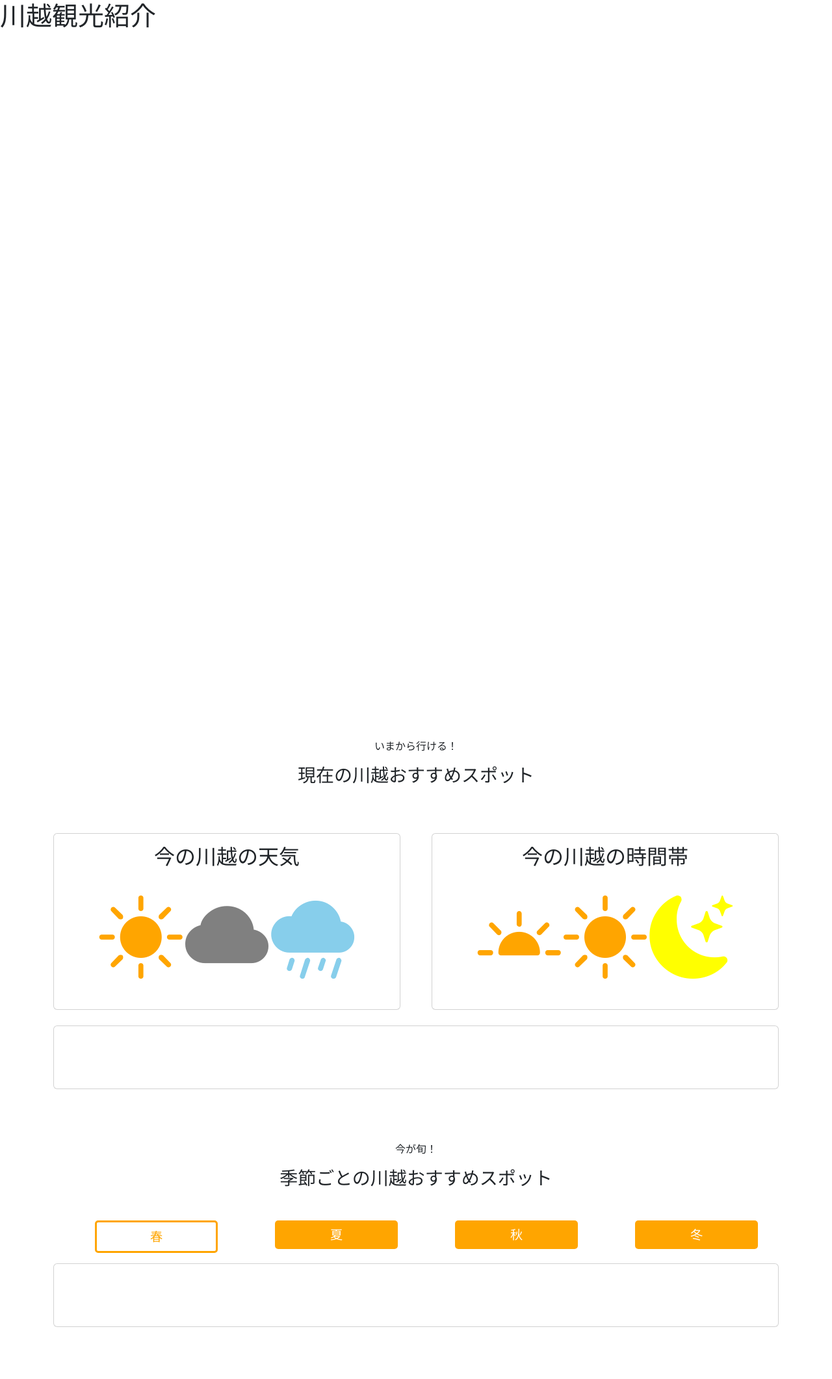
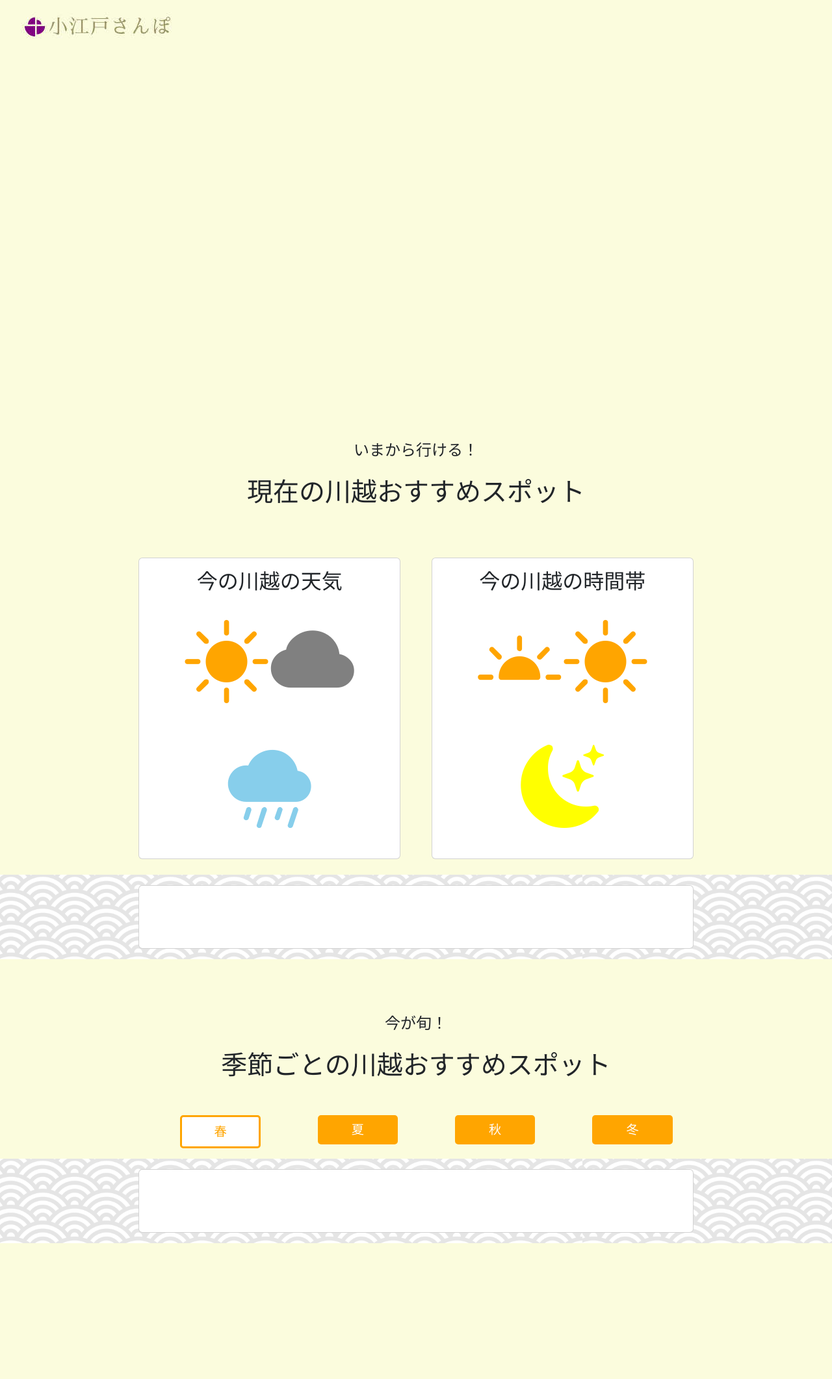
Before and after one commit to s1f102301336/UX-exercise2, a Django app: page / in a window 1280 px wide. Shown: the whole page at 65% size. After the commit the page ends 1913 px from the top, so only its background shows below. Run offline with Django 5.2, Linux system fonts and the light colour scheme.

Commit message:
CSSを調整完了

```diff
--- a/travel/static/travel/css/index.css
+++ b/travel/static/travel/css/index.css
@@ -1,3 +1,21 @@
+.back_color {
+  background-color: #fbfcdd;
+}
+
+.back_design {
+  background-image: url(../img/22340059.jpg);
+  background-repeat: repeat;
+  background-size: 70%;
+}
+.Logo_container {
+  width: 300px;
+}
+.Logo {
+  width: 100%;
+  height: 50px;
+  object-fit: none;
+}
+
 .now_spots {
   margin: 5rem 0 5rem 0;
 }
@@ -17,10 +35,15 @@
 
 .content {
   margin-top: 5rem;
+  height: 25vw;
 }
+.content_text {
+  height: 30%;
+}
+
 .title {
   border-bottom: 3px solid orange;
-  margin: 0 0 2rem 0;
+  margin: 0 0 5% 0;
 }
 .image {
   width: 80%;
@@ -36,6 +59,10 @@
 .fees {
 }
 .address {
+}
+
+a {
+  text-decoration: none;
 }
 
 ul li {
@@ -70,3 +97,15 @@ ul li a.current {
 .situation_body {
   text-align: center;
 }
+
+.detail_body {
+  line-height: 2;
+  font-size: 20px;
+}
+
+#map_show {
+  height: 80vh; /* 画面全体の高さにする */
+  width: 100%; /* 横幅を100%にする */
+  margin: 0;
+  position: relative; /* 必要に応じてrelative指定 */
+}
--- a/travel/static/travel/css/slides.css
+++ b/travel/static/travel/css/slides.css
@@ -4,7 +4,7 @@
   margin: auto;
   position: relative;
   width: 70%;
-  height: 1000px;
+  height: 40vw;
   /* overflow: hidden; */
 }
 
@@ -16,7 +16,7 @@
   width: 100%;
   height: 100%;
   object-fit: cover;
-  transition: transform 5s ease, left 5s ease; /* アニメーション */
+  transition: transform 6s ease, left 6s ease; /* アニメーション */
   /* color: rgba(0, 0, 0, 0.6); */
   z-index: 0;
 }
--- a/travel/static/travel/js/weather.js
+++ b/travel/static/travel/js/weather.js
@@ -78,7 +78,7 @@ document.addEventListener("DOMContentLoaded", async () => {
     console.log("realWeather", weather);
     console.log("Filtered Data:", filteredData_weather);
 
-    const W_num = 3; //表示数
+    const W_num = 4; //表示数
 
     // HTMLに天気フィルタリングしたデータを表示
     updateHTML(filteredData_weather.slice(0, W_num), "weather-data-container");
@@ -93,7 +93,7 @@ document.addEventListener("DOMContentLoaded", async () => {
       filteredData_season.push(...allSeason); //All_Seasonを追加
       //   console.log("Season data", filteredData_season);
 
-      const S_num = 3; //表示数
+      const S_num = 4; //表示数
 
       // HTMLに季節フィルタリングしたデータを表示
       updateHTML(filteredData_season.slice(0, S_num), `${season}-data`);
@@ -151,7 +151,7 @@ const slideshow = () => {
   updateSlides();
 
   // 一定間隔でスライドを切り替え
-  setInterval(showNextSlide, 5000); // 3秒ごとに次のスライドを表示
+  setInterval(showNextSlide, 6000); // 3秒ごとに次のスライドを表示
 };
 
 // HTMLの更新関数
@@ -164,75 +164,63 @@ function updateHTML(data, containerId) {
     const tag_weather = item.weather;
     const tag_hours = item.time;
 
-    const div_p = document.createElement("div");
+    const div_pp = document.createElement("div");
+    div_pp.setAttribute("class", "col-6 p-3 div_pp");
+    const div_p = document.createElement("a");
     const div_c = document.createElement("div");
+    const div_c_text = document.createElement("div");
     div_p.setAttribute("class", "content card shadow");
-    div_c.setAttribute("class", "card-body ");
+    div_p.setAttribute("href", item.detail_url);
+    div_c.setAttribute("class", "content_text card-body pb-2");
+    if (item.image) {
+      div_p.innerHTML += `<img src="/media/${item.image}" alt="${item.title}" class="card-img-top" style="height:70%">`;
+    }
+
     if (item.title) {
       div_c.innerHTML += `<h3 class="title">${item.title}</h3>`;
     }
 
-    if (item.image) {
-      div_c.innerHTML += `<img src="/media/${item.image}" alt="${item.title}" class="image">`;
-    }
-
-    if (item.description) {
-      div_c.innerHTML += `<p class="description">${item.description}</p>`;
-    }
-
-    if (item.access) {
-      div_c.innerHTML += `<p class="access"><strong>アクセス:</strong> ${item.access}</p>`;
-    }
-
-    if (item.business_hours) {
-      div_c.innerHTML += `<p class="business_hours"><strong>営業時間:</strong> ${item.business_hours}</p>`;
-    }
-
-    if (item.fees) {
-      div_c.innerHTML += `<p class="fees"><strong>料金:</strong> ${item.fees}</p>`;
-    }
-
-    if (item.address) {
-      div_c.innerHTML += `<p class="address"><strong>住所:</strong> ${item.address}</p>`;
-    }
-
+    div_c_text.setAttribute("class", "d-none d-lg-block");
     switch (tag_weather) {
       case "Sunny":
-        div_c.innerHTML +=
-          '<strong>おすすめの天気:</strong><i class="bi bi-brightness-high-fill" style="color: orange"></i>';
+        div_c_text.innerHTML +=
+          '<strong>おすすめの天気:</strong><i class="bi bi-brightness-high-fill" style="color: orange"></i><i class="bi bi-cloud-fill" id="cloudy" style="color: grey"></i>';
         break;
       case "Cloudy":
-        div_c.innerHTML +=
+        div_c_text.innerHTML +=
           '<strong>おすすめの天気:</strong><i class="bi bi-cloud-fill" id="cloudy" style="color: grey"></i>';
         break;
       case "Rainy":
-        div_c.innerHTML +=
+        div_c_text.innerHTML +=
           '<strong>おすすめの天気:</strong><i class="bi bi-cloud-rain-fill" style="color: skyblue"></i>';
         break;
       case "All_Weather":
-        div_c.innerHTML +=
+        div_c_text.innerHTML +=
           '<strong>おすすめの天気:</strong><i class="bi bi-brightness-high-fill" style="color: orange"></i><i class="bi bi-cloud-fill" id="cloudy" style="color: grey"></i><i class="bi bi-cloud-rain-fill" style="color: skyblue"></i>';
         break;
     }
+
     switch (tag_hours) {
       case "Morning":
-        div_c.innerHTML +=
+        div_c_text.innerHTML +=
           '<br><strong>おすすめの時間帯:</strong><i class="bi bi-brightness-alt-high-fill" style="color: orange"></i>';
         break;
       case "Noon":
-        div_c.innerHTML +=
+        div_c_text.innerHTML +=
           '<br><strong>おすすめの時間帯:</strong><i class="bi bi-brightness-high-fill" style="color: orange"></i>';
         break;
       case "Night":
-        div_c.innerHTML +=
+        div_c_text.innerHTML +=
           '<br><strong>おすすめの時間帯:</strong><i class="bi bi-moon-stars-fill" style="color: yellow"></i>';
         break;
       case "All_the_Day":
-        div_c.innerHTML +=
-          '<br><strong>おすすめの時間帯:</strong><i class="bi bi-brightness-alt-high-fill" style="color: orange"></i><i class="bi bi-moon-stars-fill" style="color: yellow"></i><i class="bi bi-moon-stars-fill" style="color: yellow"></i>';
+        div_c_text.innerHTML +=
+          '<br><strong>おすすめの時間帯:</strong><i class="bi bi-brightness-alt-high-fill" style="color: red"><i class="bi bi-brightness-high-fill" style="color: orange"></i><i class="bi bi-moon-stars-fill" style="color: yellow"></i>';
     }
 
-    container.appendChild(div_p);
+    container.appendChild(div_pp);
+    div_pp.appendChild(div_p);
     div_p.appendChild(div_c);
+    div_c.appendChild(div_c_text);
   });
 }
--- a/travel/templates/travel/index.html
+++ b/travel/templates/travel/index.html
@@ -19,18 +19,24 @@
     <title>Travel</title>
   </head>
   <body>
-    <div class="header">
-      <h1>川越観光紹介</h1>
+    <div class="header back_color">
+      <div class="Logo_container py-3">
+        <img
+          src="{% static 'travel/img/Logo2.jpg' %}"
+          alt="logo"
+          class="Logo"
+        />
+      </div>
       <div id="slideshow-container">
         <div id="slideshow"></div>
       </div>
-    </div>
-    <div class="container">
-      <div class="main_picture"></div>
+
+      <div>
         <div class="now_spots">
+          <div class="col-8 mx-auto">
             <div class="spots_head">
-          <p>いまから行ける！</p>
-          <h3>現在の川越おすすめスポット</h3>
+              <p style="font-size: 24px">いまから行ける！</p>
+              <p style="font-size: 40px">現在の川越おすすめスポット</p>
             </div>
             <div class="now_situation row g-5">
               <div class="col-6 p-4">
@@ -82,45 +88,60 @@
                 </div>
               </div>
             </div>
+          </div>
+          <div class="back_design">
+            <div class="col-8 mx-auto py-3">
               <div class="card">
                 <div class="weather_contents card-body p-5 gy-5">
-            <div id="weather-data-container">
+                  <div id="weather-data-container" class="row">
                     <!-- 天気に基づくデータを現在の時間でソートしここに表示 class="content"-->
                   </div>
                 </div>
               </div>
             </div>
+          </div>
+        </div>
         <div class="season_spots">
+          <div class="col-8 mx-auto">
             <div class="season_head">
-          <p>今が旬！</p>
-          <h3>季節ごとの川越おすすめスポット</h3>
+              <p style="font-size: 24px">今が旬！</p>
+              <p style="font-size: 40px">季節ごとの川越おすすめスポット</p>
             </div>
             <ul class="row">
-          <li class="col-3"><a href="#Spring-data" class="current">春</a></li>
+              <li class="col-3">
+                <a href="#Spring-data" class="current">春</a>
+              </li>
               <li class="col-3"><a href="#Summer-data">夏</a></li>
               <li class="col-3"><a href="#Fall-data">秋</a></li>
               <li class="col-3"><a href="#Winter-data">冬</a></li>
             </ul>
+          </div>
+
+          <div class="back_design">
+            <div class="col-8 mx-auto py-3">
               <div class="card">
                 <div id="season_contents" class="card-body p-5 gy-5">
-            <div id="Spring-data">
+                  <div id="Spring-data" class="row">
                     <!-- 春とオールシーズンのデータが挿入される class="content"-->
                   </div>
-            <div id="Summer-data">
+                  <div id="Summer-data" class="row">
                     <!-- 夏とオールシーズンのデータが挿入される class="content"-->
                   </div>
-            <div id="Fall-data">
+                  <div id="Fall-data" class="row">
                     <!-- 秋とオールシーズンのデータが挿入される class="content"-->
                   </div>
-            <div id="Winter-data">
+                  <div id="Winter-data" class="row">
                     <!-- 冬とオールシーズンのデータが挿入される class="content"-->
                   </div>
                 </div>
               </div>
             </div>
-      <div class="ai_scheduler"></div>
           </div>
-    <div class="footer"></div>
+        </div>
+        <!-- <div class="ai_scheduler"></div> -->
+      </div>
+      <div class="footer p-5"></div>
+    </div>
     <script src="https://code.jquery.com/jquery-3.6.0.min.js"></script>
     <script src="{% static 'travel/js/weather.js' %}"></script>
     <script src="{% static 'travel/js/season.js' %}"></script>
--- a/travel/urls.py
+++ b/travel/urls.py
@@ -4,5 +4,6 @@ from . import views
 urlpatterns = [
     path('', views.index, name="travel"),
     path('get_all_data', views.get_all_data, name="get_all_data"),
-    path('create_spot', views.create_spot, name='create_spot')
+    path('create_spot', views.create_spot, name='create_spot'),
+    path('detail/<int:spot_id>', views.detail, name='detail')
 ]
--- a/travel/views.py
+++ b/travel/views.py
@@ -2,6 +2,7 @@ from django.shortcuts import render, redirect
 from .models import Spot
 from .forms import SpotForm
 from django.http import Http404, JsonResponse
+from django.urls import reverse
 
 # Create your views here.
 
@@ -37,5 +38,15 @@ def get_all_data(request):
             'id','time', 'weather', 'season', 'title', 'image', 'description', 'access',
             'business_hours', 'fees', 'address'
         )
+        data_list = list(data)
+        for item in data_list:
+            item['detail_url'] = reverse('detail', args=[item['id']])
         print("data", data)
         return JsonResponse(list(data), safe=False)
+
+def detail(request, spot_id):
+    spot= Spot.objects.get(pk=spot_id)
+    data = {
+        'spot':spot
+    }
+    return render(request, 'travel/detail.html', data)
```
Also changed, not shown: travel/static/travel/js/map.js (added, +51 -0 lines), travel/templates/travel/detail.html (added, +63 -0 lines), db.sqlite3, travel/static/travel/img/22340059.jpg (added), travel/static/travel/img/Logo.jpg (added), travel/static/travel/img/Logo2.jpg (added), 4 other files. Lines whose indentation alone changed are shown as unchanged.
